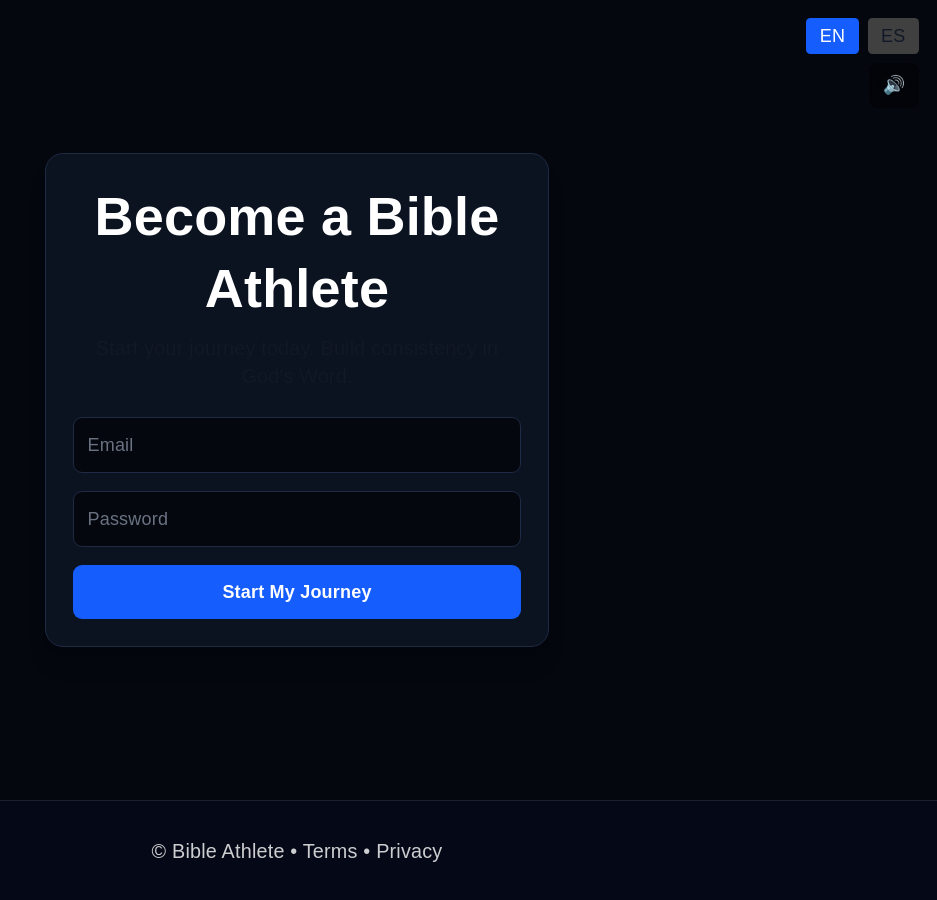
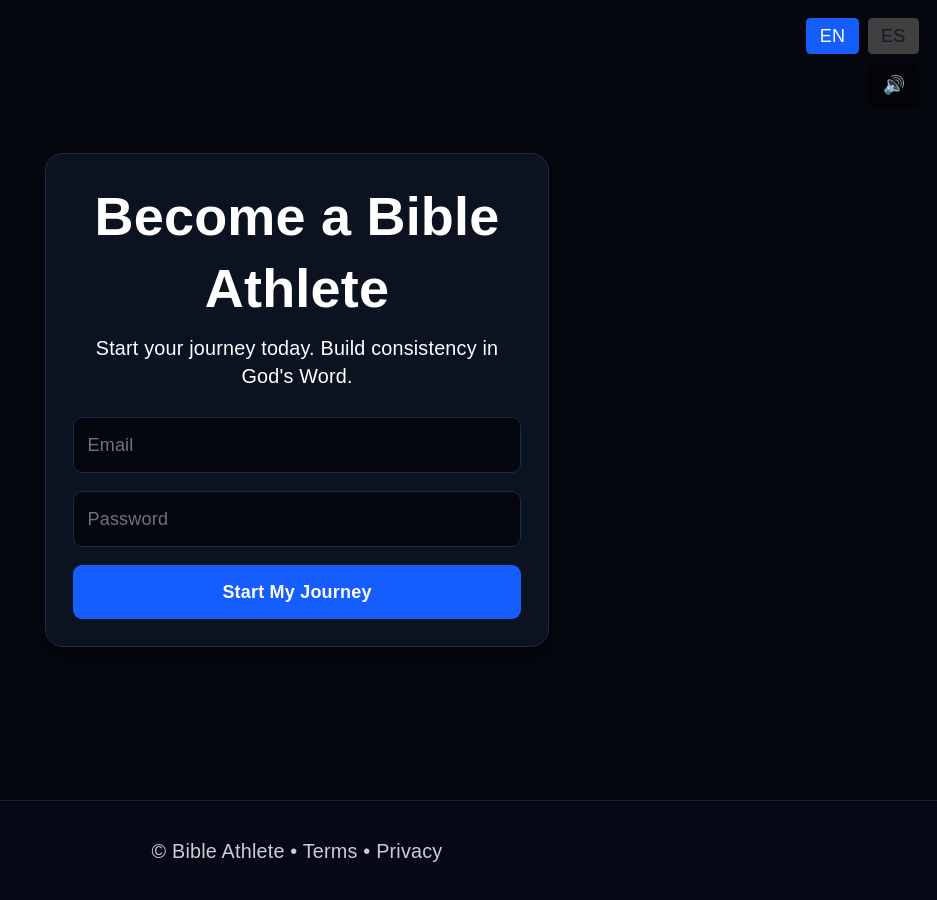
Before and after one commit to sdasent25/bible-mastery-app, a Next.js app: page /signup in a window 1280 px wide. Shown: the whole page, without its empty margins (343-1280 px from the left). Built offline with nearby package versions, Linux system fonts and the light colour scheme; no server answers.

Commit message:
Fix signup subtitle contrast to pure white for readability

```diff
--- a/app/signup/page.tsx
+++ b/app/signup/page.tsx
@@ -37,7 +37,7 @@ export default function SignupPage() {
           Become a Bible Athlete
         </h1>
 
-        <p className="mb-6 text-center text-sm text-gray-300">
+        <p className="mb-6 text-center text-sm text-white">
           Start your journey today. Build consistency in God&apos;s Word.
         </p>
 
```
